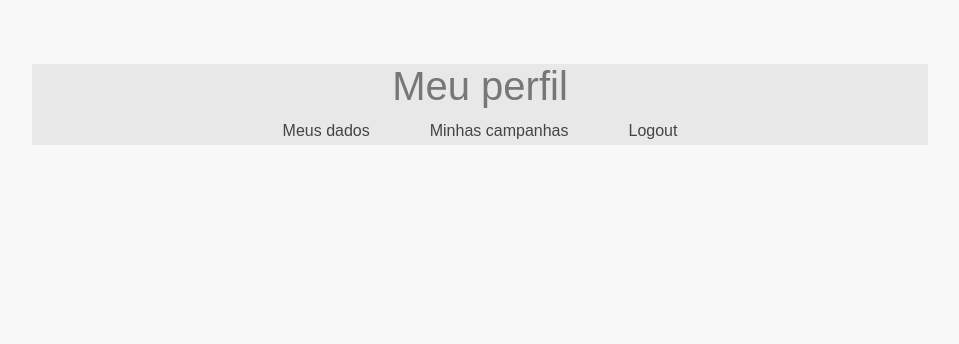
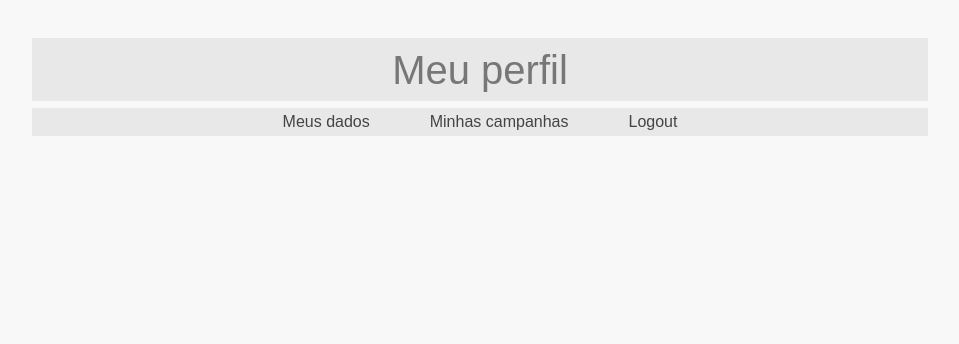
Before and after one commit to joaobnd/frontend-psoft, a PHP site: page /views/profile.html in a window 1280 px wide. Shown: the part 80-424 px from the top of the page, without its empty margins (160-1119 px from the left). Run offline with PHP 8.4, Linux system fonts and the light colour scheme.

Commit message:
Atualiza a parte de perfil

```diff
--- a/styles/profile.css
+++ b/styles/profile.css
@@ -16,6 +16,7 @@ h2 {
     font-size: 40px;
     color: #777;
     margin: 8px;
+    padding-top: 10px;
 }
 
 .main-header {
@@ -81,7 +82,7 @@ h2 {
 }
 
 #container-options {
-    margin: 5% 15%;
+    margin: 3% 15%;
     background-color: #E8E8E8;
 }
 
@@ -89,6 +90,7 @@ h2 {
     display: flex;
     justify-content: center;
     list-style: none;
+    border-top: 7px solid #F8F8F8;
 }
 
 #options-navbar ul li{
@@ -103,6 +105,10 @@ h2 {
 #options-navbar a {
     text-decoration: none;
     color: #444;
+}
+
+#options-navbar a:hover {
+    border-bottom: 1.6px solid #444;
 }
 
 #options-navbar a:visited {
--- a/views/login.html
+++ b/views/login.html
@@ -61,7 +61,7 @@
                     <a href="forgot-password.html">Esqueci minha senha</a>
                 </div>
                 <div class="form-group" >
-                    <button class="button" type="submit">Criar conta</button>
+                    <button class="button" type="submit">Login</button>
                 </div>
             </form>
         </div>
```
